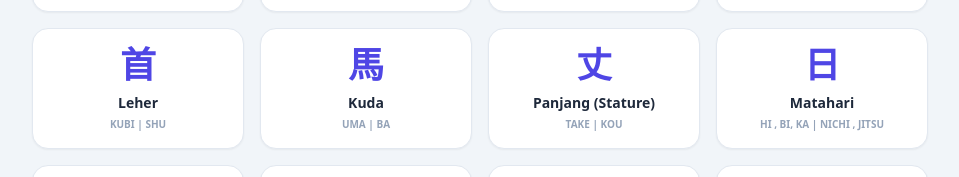
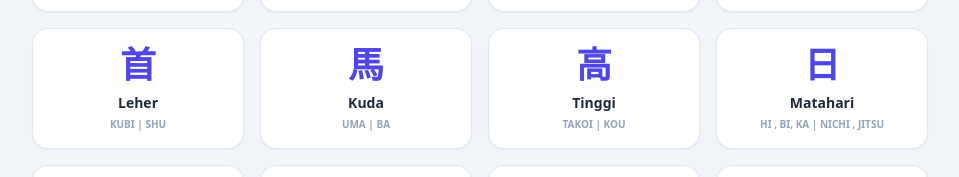
Before and after one commit to Athrsyd/jepang, a plain HTML site: page index.html in a window 1280 px wide. Shown: the part 1473-1650 px from the top of the page, without its empty margins (160-1119 px from the left). Drawn offline with nearby package versions, Linux system fonts and the light colour scheme.

Commit message:
modified:   index.html

```diff
--- a/index.html
+++ b/index.html
@@ -188,7 +188,7 @@
         { kanji: "食", meaning: "Makan", reading: "Ta(beru) | Shoku" },
         { kanji: "首", meaning: "Leher", reading: "Kubi | Shu" },
         { kanji: "馬", meaning: "Kuda", reading: "Uma | Ba" },
-        { kanji: "丈", meaning: "Panjang (Stature)", reading: "Take | Kou" },
+        { kanji: "高", meaning: "Tinggi", reading: "Takoi | Kou" },
         {
           kanji: "日",
           meaning: "Matahari",
```
